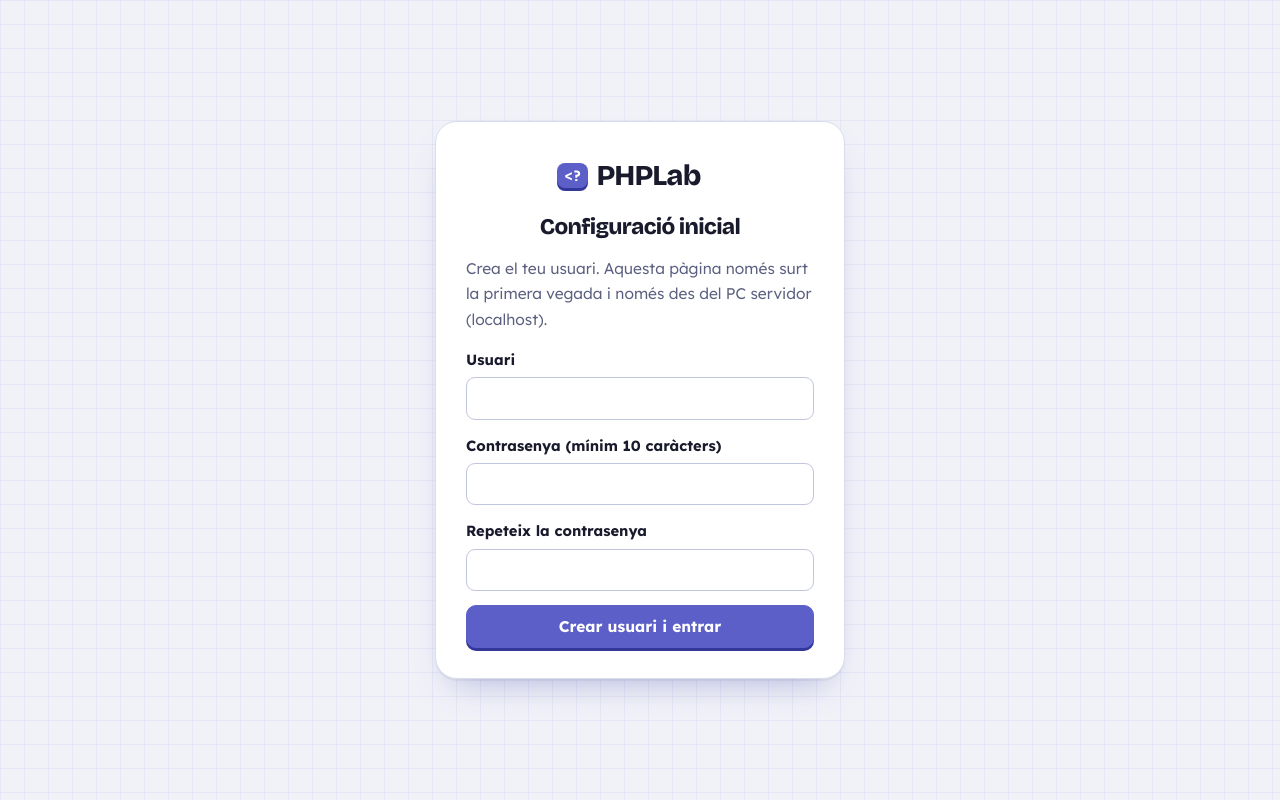
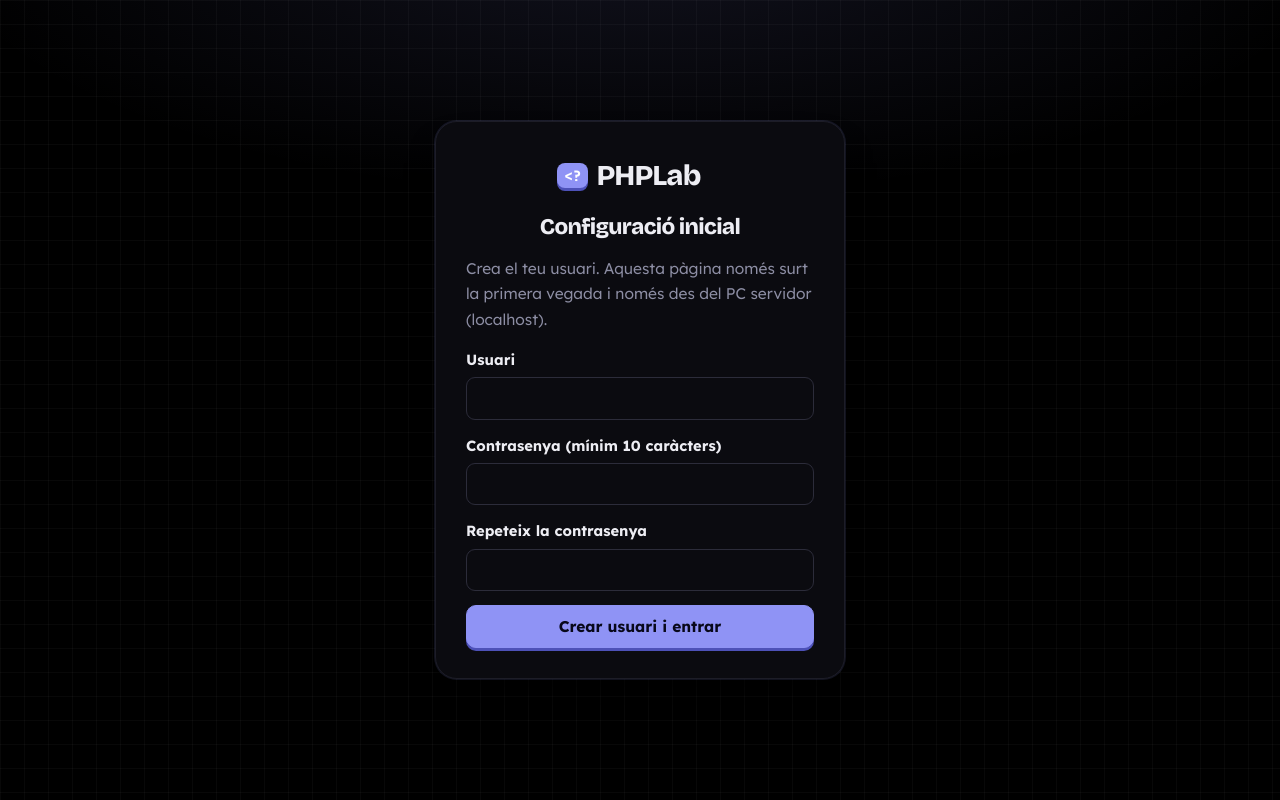
Before and after one commit to jaanboote/php, a PHP site: page /32/ in a window 1280 px wide. Run offline with PHP 8.4, Linux system fonts and the light colour scheme; some libraries are stand-ins or nearby versions.

Commit message:
Tema negre per defecte: fons negre, superfícies més fosques i colors de codi per al mode fosc
Co-Authored-By: Claude Opus 5.5 <noreply@anthropic.com>
Claude-Session: https://claude.ai/code/session_01Lk6Zv4X2dy3Syhe3hm7AUW

```diff
--- a/assets/css/app.css
+++ b/assets/css/app.css
@@ -43,6 +43,7 @@
   --code-text: #e4e6f5;
   --t1: #2b8fd0; --t2: #6e72c4; --t3: #13a07a; --t4: #db7f16;
   --tema: var(--accent);
+  --glow: none;
   --radius: 12px;
   --radius-lg: 18px;
   --radius-sm: 8px;
@@ -57,28 +58,30 @@
 }
 @media (prefers-color-scheme: dark) {
   :root:not([data-theme="light"]) {
-    --paper: #0e0f1d; --grid: rgba(150, 155, 255, .055); --surface: #171931; --surface-2: #20223d; --sunken: #12142a;
-    --text: #e8e9f6; --muted: #9a9ec0; --border: #2a2d4d; --border-strong: #3a3e66;
-    --accent: #8f93f5; --accent-2: #b4b7ff; --accent-deep: #5559c4; --accent-soft: #26285a; --on-accent: #10112a;
-    --spark: #ffcf4d; --spark-ink: #ffd873; --spark-soft: #3a3014;
-    --ok: #3fd39a; --ok-soft: #12382a; --warn: #f0b24a; --warn-soft: #3a2d14; --err: #ff6b7a; --err-soft: #3e1a22;
-    --code-bg: #0b0c18; --code-bar: #15172b;
+    --paper: #000000; --grid: rgba(255, 255, 255, .032); --surface: #0b0b10; --surface-2: #15151d; --sunken: #050507;
+    --text: #ededf3; --muted: #8d8ea4; --border: #1d1d27; --border-strong: #2c2c3a;
+    --accent: #8f93f5; --accent-2: #b4b7ff; --accent-deep: #4d51b8; --accent-soft: #191a38; --on-accent: #08081a;
+    --spark: #ffcf4d; --spark-ink: #ffd873; --spark-soft: #2a220c;
+    --ok: #3fd39a; --ok-soft: #0c2a1f; --warn: #f0b24a; --warn-soft: #2a200c; --err: #ff6b7a; --err-soft: #2e1117;
+    --code-bg: #040406; --code-bar: #0e0e14;
     --t1: #5cb4ee; --t2: #9a9ef0; --t3: #3fcf9f; --t4: #f3a648;
-    --shadow: 0 0 0 1px rgba(0, 0, 0, .2), 0 12px 30px -18px rgba(0, 0, 0, .7);
-    --shadow-lift: 0 0 0 1px rgba(0, 0, 0, .2), 0 20px 40px -18px rgba(0, 0, 0, .8);
+    --glow: radial-gradient(ellipse 80% 50% at 50% -10%, rgba(143, 147, 245, .13), transparent 70%);
+    --shadow: 0 0 0 1px rgba(255, 255, 255, .02), 0 14px 34px -20px rgba(0, 0, 0, .9);
+    --shadow-lift: 0 0 0 1px rgba(143, 147, 245, .12), 0 22px 44px -20px rgba(0, 0, 0, .95);
     color-scheme: dark;
   }
 }
 :root[data-theme="dark"] {
-  --paper: #0e0f1d; --grid: rgba(150, 155, 255, .055); --surface: #171931; --surface-2: #20223d; --sunken: #12142a;
-  --text: #e8e9f6; --muted: #9a9ec0; --border: #2a2d4d; --border-strong: #3a3e66;
-  --accent: #8f93f5; --accent-2: #b4b7ff; --accent-deep: #5559c4; --accent-soft: #26285a; --on-accent: #10112a;
-  --spark: #ffcf4d; --spark-ink: #ffd873; --spark-soft: #3a3014;
-  --ok: #3fd39a; --ok-soft: #12382a; --warn: #f0b24a; --warn-soft: #3a2d14; --err: #ff6b7a; --err-soft: #3e1a22;
-  --code-bg: #0b0c18; --code-bar: #15172b;
+  --paper: #000000; --grid: rgba(255, 255, 255, .032); --surface: #0b0b10; --surface-2: #15151d; --sunken: #050507;
+  --text: #ededf3; --muted: #8d8ea4; --border: #1d1d27; --border-strong: #2c2c3a;
+  --accent: #8f93f5; --accent-2: #b4b7ff; --accent-deep: #4d51b8; --accent-soft: #191a38; --on-accent: #08081a;
+  --spark: #ffcf4d; --spark-ink: #ffd873; --spark-soft: #2a220c;
+  --ok: #3fd39a; --ok-soft: #0c2a1f; --warn: #f0b24a; --warn-soft: #2a200c; --err: #ff6b7a; --err-soft: #2e1117;
+  --code-bg: #040406; --code-bar: #0e0e14;
   --t1: #5cb4ee; --t2: #9a9ef0; --t3: #3fcf9f; --t4: #f3a648;
-  --shadow: 0 0 0 1px rgba(0, 0, 0, .2), 0 12px 30px -18px rgba(0, 0, 0, .7);
-  --shadow-lift: 0 0 0 1px rgba(0, 0, 0, .2), 0 20px 40px -18px rgba(0, 0, 0, .8);
+  --glow: radial-gradient(ellipse 80% 50% at 50% -10%, rgba(143, 147, 245, .13), transparent 70%);
+  --shadow: 0 0 0 1px rgba(255, 255, 255, .02), 0 14px 34px -20px rgba(0, 0, 0, .9);
+  --shadow-lift: 0 0 0 1px rgba(143, 147, 245, .12), 0 22px 44px -20px rgba(0, 0, 0, .95);
   color-scheme: dark;
 }
 
@@ -92,8 +95,9 @@ html { scroll-behavior: smooth; }
 body {
   background-color: var(--paper);
   /* paper mil·limetrat: quadrícula fina cada 24 px */
-  background-image: linear-gradient(var(--grid) 1px, transparent 1px), linear-gradient(90deg, var(--grid) 1px, transparent 1px);
-  background-size: 24px 24px;
+  background-image: var(--glow), linear-gradient(var(--grid) 1px, transparent 1px), linear-gradient(90deg, var(--grid) 1px, transparent 1px);
+  background-size: 100% 100%, 24px 24px, 24px 24px;
+  background-repeat: no-repeat, repeat, repeat;
   background-attachment: fixed;
   color: var(--text);
   font: 15.5px/1.65 var(--sans);
@@ -206,7 +210,8 @@ pre { overflow-x: auto; }
 /* ---------- Inici: terminal de benvinguda ---------- */
 .hero { display: grid; grid-template-columns: minmax(0, 1.6fr) minmax(260px, 1fr); gap: 20px; margin-bottom: 22px; align-items: stretch; }
 .term-window { background: var(--code-bg); color: var(--code-text); border-radius: var(--radius-lg); overflow: hidden;
-  box-shadow: 0 24px 50px -28px rgba(22, 23, 41, .7); border: 1px solid #2a2c48; }
+  box-shadow: 0 24px 50px -28px rgba(22, 23, 41, .7); border: 1px solid var(--border-strong); }
+:root[data-theme="dark"] .term-window { box-shadow: 0 0 0 1px rgba(143, 147, 245, .16), 0 30px 70px -30px rgba(143, 147, 245, .35); }
 .term-bar { display: flex; align-items: center; gap: 7px; padding: 10px 14px; background: var(--code-bar); font-family: var(--mono); font-size: .78rem; color: #8b8fb0; }
 .term-bar i { width: 11px; height: 11px; border-radius: 50%; background: #ff5f57; }
 .term-bar i:nth-child(2) { background: #febc2e; } .term-bar i:nth-child(3) { background: #28c840; }
@@ -330,6 +335,16 @@ pre.term, pre.code { background: var(--code-bg); color: var(--code-text); font-f
   :root:not([data-theme="light"]) .cm-s-default .cm-meta { color: #ff8a9a; }
   :root:not([data-theme="light"]) .cm-s-default .cm-bracket, :root:not([data-theme="light"]) .cm-s-default .cm-operator { color: #c7cbe0; }
 }
+:root[data-theme="dark"] .cm-s-default .cm-keyword { color: #d58cff; }
+:root[data-theme="dark"] .cm-s-default .cm-variable-2 { color: #6cb8ff; }
+:root[data-theme="dark"] .cm-s-default .cm-string { color: #8bd98f; }
+:root[data-theme="dark"] .cm-s-default .cm-number { color: #ffb066; }
+:root[data-theme="dark"] .cm-s-default .cm-def, :root[data-theme="dark"] .cm-s-default .cm-variable { color: #e8e9f6; }
+:root[data-theme="dark"] .cm-s-default .cm-meta { color: #ff8a9a; }
+:root[data-theme="dark"] .cm-s-default .cm-bracket, :root[data-theme="dark"] .cm-s-default .cm-operator { color: #c7cbe0; }
+:root[data-theme="dark"] .cm-s-default .cm-builtin { color: #7fd4ff; }
+:root[data-theme="dark"] .cm-s-default .cm-atom { color: #ffb066; }
+:root[data-theme="dark"] .cm-s-default .cm-comment { color: #6f7290; }
 .cm-error-line { background: var(--err-soft); }
 .CodeMirror-hints { font-family: var(--mono); font-size: 13px; z-index: 60; border-radius: 10px; border-color: var(--border); background: var(--surface); box-shadow: var(--shadow-lift); }
 .CodeMirror-hint { color: var(--text); padding: 2px 8px; }
--- a/templates/_auth_head.php
+++ b/templates/_auth_head.php
@@ -1,6 +1,6 @@
 <?php /** Capçalera compartida per les pàgines sense menú (configuració i login). */ ?>
 <!doctype html>
-<html lang="ca">
+<html lang="ca" data-theme="dark">
 <head>
   <meta charset="utf-8">
   <meta name="viewport" content="width=device-width, initial-scale=1">
@@ -8,6 +8,6 @@
   <link rel="icon" href="assets/img/icon.svg" type="image/svg+xml">
   <link rel="preload" href="assets/vendor/fonts/bricolage-grotesque-latin-wght-normal.woff2" as="font" type="font/woff2" crossorigin>
   <link rel="preload" href="assets/vendor/fonts/lexend-latin-wght-normal.woff2" as="font" type="font/woff2" crossorigin>
-  <link rel="stylesheet" href="assets/css/app.css?v=3">
+  <link rel="stylesheet" href="assets/css/app.css?v=4">
 </head>
 <body class="auth-body">
--- a/templates/layout.php
+++ b/templates/layout.php
@@ -4,7 +4,7 @@ use PhpLab\Auth;
 $pct = $progress['needed'] > 0 ? (int) round($progress['into'] * 100 / $progress['needed']) : 0;
 ?>
 <!doctype html>
-<html lang="ca">
+<html lang="ca" data-theme="dark">
 <head>
   <meta charset="utf-8">
   <meta name="viewport" content="width=device-width, initial-scale=1">
@@ -16,7 +16,7 @@ $pct = $progress['needed'] > 0 ? (int) round($progress['into'] * 100 / $progress
   <link rel="stylesheet" href="assets/vendor/codemirror/addon/hint/show-hint.css">
   <link rel="preload" href="assets/vendor/fonts/bricolage-grotesque-latin-wght-normal.woff2" as="font" type="font/woff2" crossorigin>
   <link rel="preload" href="assets/vendor/fonts/lexend-latin-wght-normal.woff2" as="font" type="font/woff2" crossorigin>
-  <link rel="stylesheet" href="assets/css/app.css?v=3">
+  <link rel="stylesheet" href="assets/css/app.css?v=4">
 </head>
 <body>
 <header class="topbar">
```
